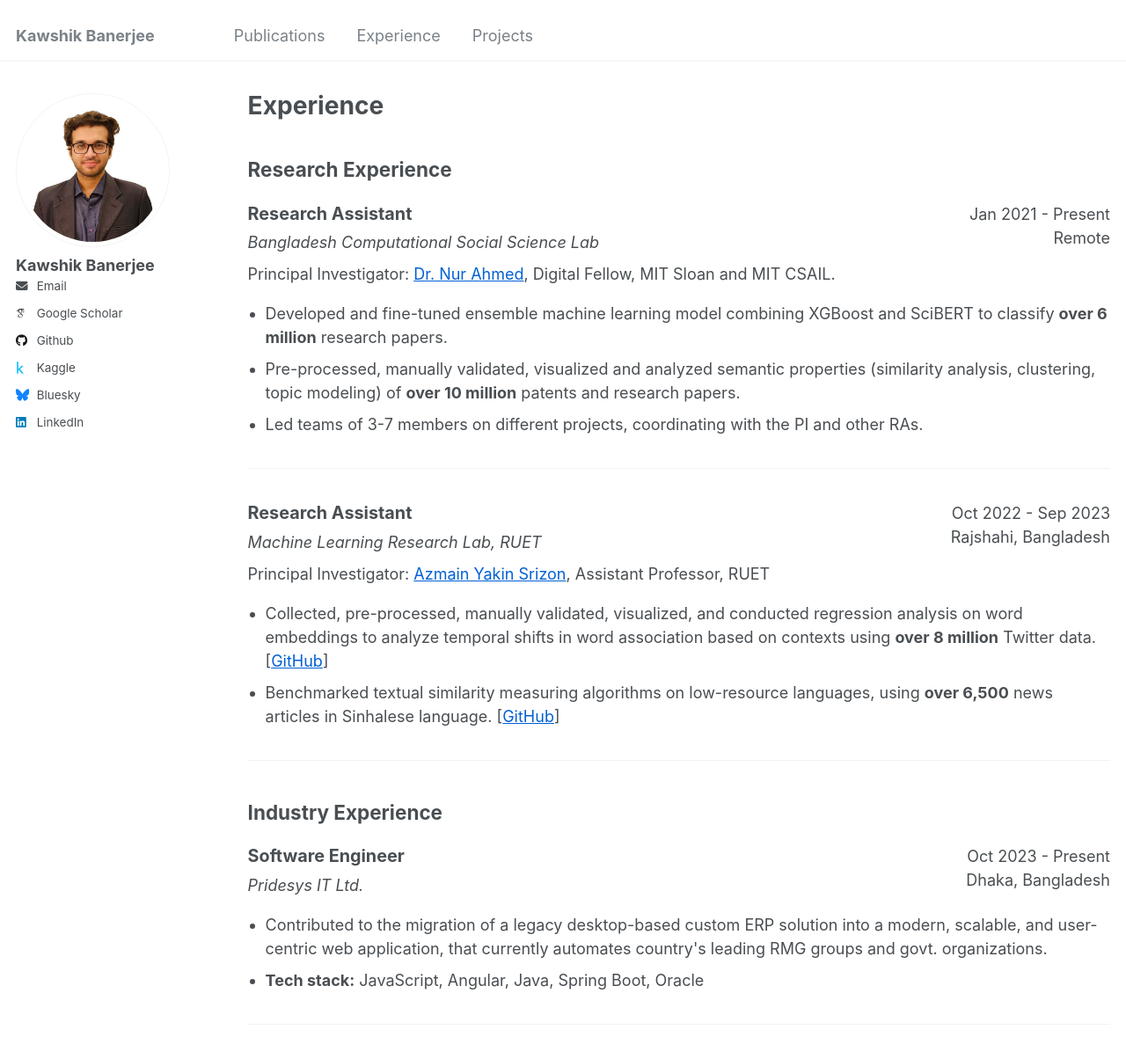
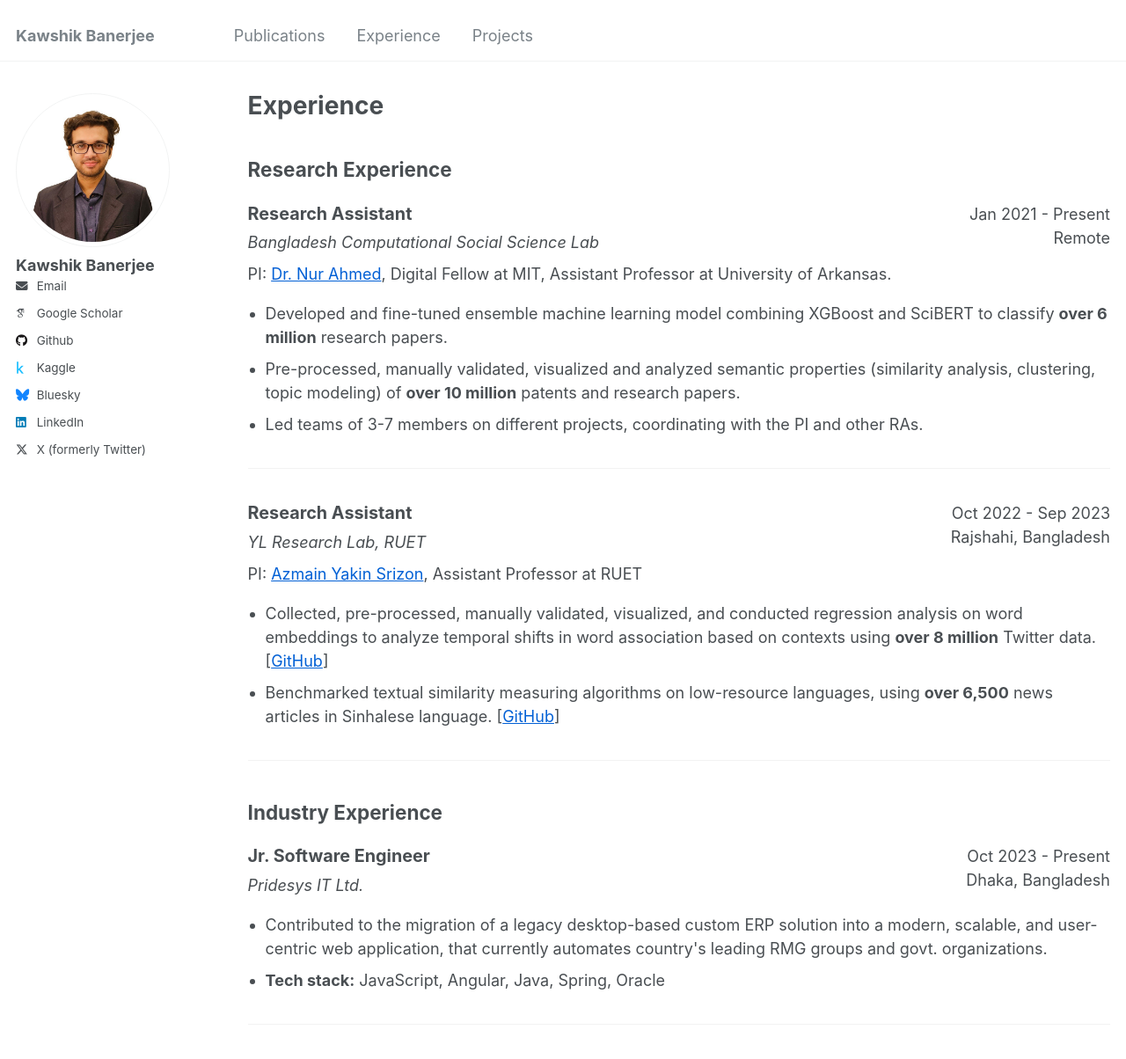
Before and after one commit to KawshikBanerjee/kawshikbanerjee.github.io, a Jekyll site: the page built from _pages/experience.html, in a window 1280 px wide and 1400 px high. Shown: the top 1204 px of the window at 88% size. Built offline with Jekyll 4.4.1, drawn with Linux system fonts in a browser that asks for light colours; some web fonts are replaced.

Commit message:
update texts

```diff
--- a/_config.yml
+++ b/_config.yml
@@ -31,7 +31,7 @@ author:
   email: "k.banerjee2024@gmail.com"
 
   # Academic websites
-  arxiv: # URL - Update with the correct link to your profile
+  arxiv: #"https://arxiv.org/a/banerjee_k_2.html"
   googlescholar: "https://scholar.google.com/citations?user=n4zpq6YAAAAJ&hl=en&oi=ao"
   impactstory: # URL
   # orcid: "https://orcid.org/0009-0001-9471-9571"
@@ -65,7 +65,7 @@ author:
   steam: # Username
   telegram: # URL
   tumblr: # Username
-  # twitter: "Kawshik2024"
+  twitter: "Kawshik2024"
   vine: # Username
   weibo: # Username
   wikipedia: # Username
--- a/_pages/experience.html
+++ b/_pages/experience.html
@@ -66,9 +66,8 @@ author_profile: true
     </div>
   </div>
   <div class="experience-pi">
-    Principal Investigator:
-    <a href="https://www.nurahmed.com/home">Dr. Nur Ahmed</a>, Digital Fellow,
-    MIT Sloan and MIT CSAIL.
+    PI: <a href="https://www.nurahmed.com/home">Dr. Nur Ahmed</a>, Digital
+    Fellow at MIT, Assistant Professor at University of Arkansas.
   </div>
   <ul>
     <li>
@@ -91,9 +90,7 @@ author_profile: true
   <div class="experience-header">
     <div class="experience-title-place">
       <div class="experience-title">Research Assistant</div>
-      <div class="experience-institution">
-        Machine Learning Research Lab, RUET
-      </div>
+      <div class="experience-institution">YL Research Lab, RUET</div>
     </div>
     <div class="experience-date-location">
       <span class="experience-date">Oct 2022 - Sep 2023</span>
@@ -101,10 +98,10 @@ author_profile: true
     </div>
   </div>
   <div class="experience-pi">
-    Principal Investigator:
+    PI:
     <a href="https://scholar.google.com/citations?user=6zXjgsEAAAAJ&hl=en"
       >Azmain Yakin Srizon</a
-    >, Assistant Professor, RUET
+    >, Assistant Professor at RUET
   </div>
   <ul>
     <li>
@@ -133,7 +130,7 @@ author_profile: true
 <div class="experience-entry">
   <div class="experience-header">
     <div class="experience-title-place">
-      <div class="experience-title">Software Engineer</div>
+      <div class="experience-title">Jr. Software Engineer</div>
       <div class="experience-institution">Pridesys IT Ltd.</div>
     </div>
     <div class="experience-date-location">
@@ -148,8 +145,7 @@ author_profile: true
       automates country's leading RMG groups and govt. organizations.
     </li>
     <li>
-      <strong>Tech stack:</strong> JavaScript, Angular, Java, Spring Boot,
-      Oracle
+      <strong>Tech stack:</strong> JavaScript, Angular, Java, Spring, Oracle
     </li>
   </ul>
 </div>
```
Also changed, not shown: _pages/about.md (+3 -9 lines).
